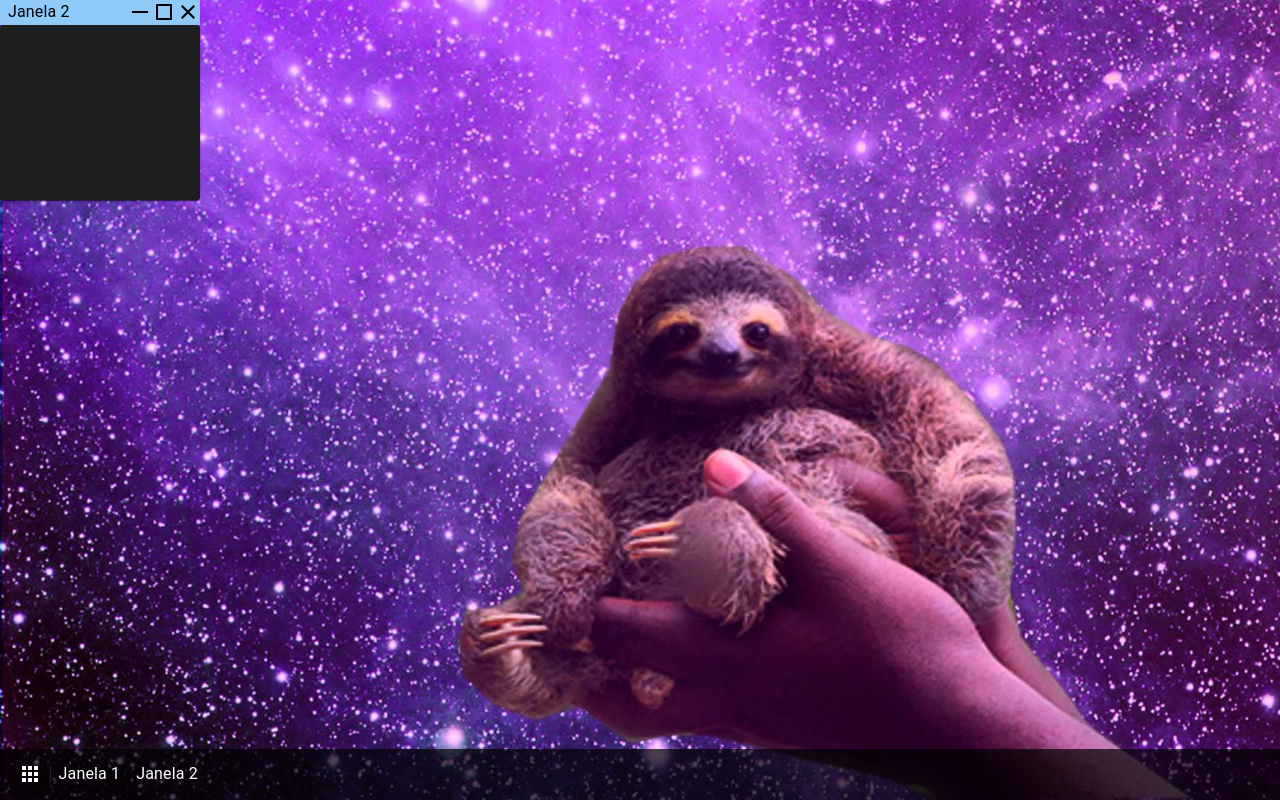
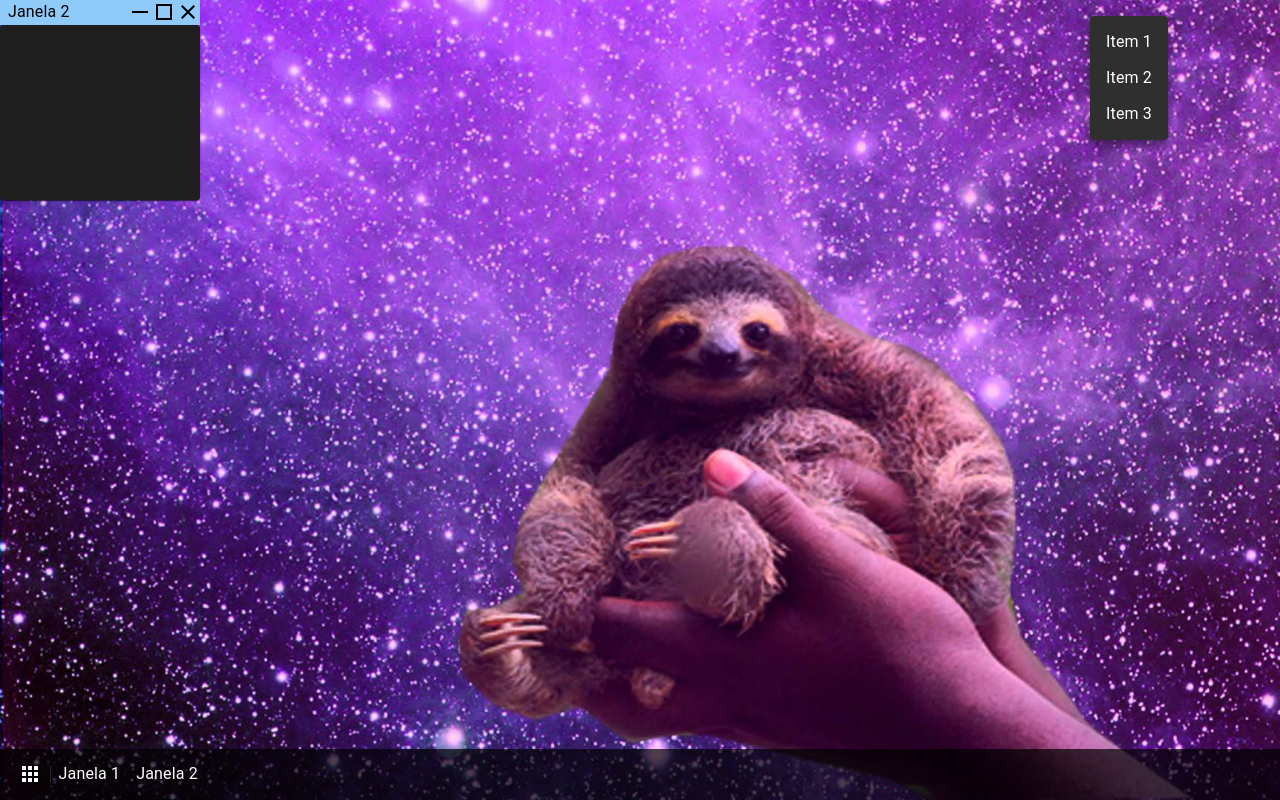
Before and after one commit to RO03M/portfolio, a React (Create React App) app: page / in a window 1280 px wide. Built offline with nearby package versions, Linux system fonts and the light colour scheme.

Commit message:
detalhes pequenos

```diff
--- a/src/components/Desktop/Item.tsx
+++ b/src/components/Desktop/Item.tsx
@@ -47,17 +47,20 @@ const Item = (props: ItemProps) => {
                 {isDragging && (
                     <motion.div
                         initial={{
-                            opacity: 0
+                            opacity: 0,
+                            scale: 0.95
                         }}
                         animate={{
-                            opacity: 1
+                            opacity: 1,
+                            scale: 1
                         }}
                         exit={{
-                            opacity: 0
+                            opacity: 0,
+                            scale: 0.9
                         }}
                         transition={{
                             x: { duration: 10 },
-                            opacity: { duration: .1 }
+                            opacity: { duration: .2 }
                         }}
                         style={{
                             x: xPlaceholder,
@@ -110,7 +113,7 @@ const Item = (props: ItemProps) => {
                     userSelect: "none"
                 }}
             >
-                <p contentEditable>Please shut the fuck up</p>
+                {/* <p contentEditable>Please shut the fuck up</p> */}
             </motion.div>
         </>
     );
--- a/src/components/OS/index.tsx
+++ b/src/components/OS/index.tsx
@@ -1,6 +1,6 @@
-import { Box, Paper } from "@mui/material";
+import { Box, Menu, MenuItem, MenuList, Paper, Popover } from "@mui/material";
 import { Window } from "../Window";
-import { useRef } from "react";
+import { useEffect, useRef, useState } from "react";
 import { Dock } from "../Dock";
 import { useAppsStore } from "../../stores/apps";
 
@@ -11,8 +11,12 @@ import { AnimatePresence } from "framer-motion";
 
 const OS = () => {
 
+    const [anchorEl, setAnchorEl] = useState<null | HTMLElement>(null);
+
     const osRef = useRef<HTMLDivElement>(null);
     const apps = useAppsStore((store) => store.apps);
+
+    useEffect(() => setAnchorEl(osRef.current), []);
 
     return (
         <Box
@@ -24,6 +28,7 @@ const OS = () => {
                 backgroundImage: `url(${mainBackground})`,
                 backgroundSize: "cover"
             }}
+            onContextMenu={() => console.log("teste")}
         >
             <Desktop/>
             <AnimatePresence>
@@ -39,6 +44,25 @@ const OS = () => {
                 ))}
             </AnimatePresence>
             <Dock/>
+            <Popover
+                anchorReference={"anchorPosition"}
+                anchorPosition={{ top: 0, left: 1090 }}
+                open={true}
+            >
+                <MenuList>
+                    <MenuItem>Item 1</MenuItem>
+                    <MenuItem>Item 2</MenuItem>
+                    <MenuItem>Item 3</MenuItem>
+                </MenuList>
+            </Popover>
+            {/* {osRef.current !== null && (
+                <Menu
+                    open={true}
+                    anchorEl={anchorEl}
+                >
+                    <MenuItem>teste</MenuItem>
+                </Menu>
+            )} */}
         </Box>
     );
 }
```
